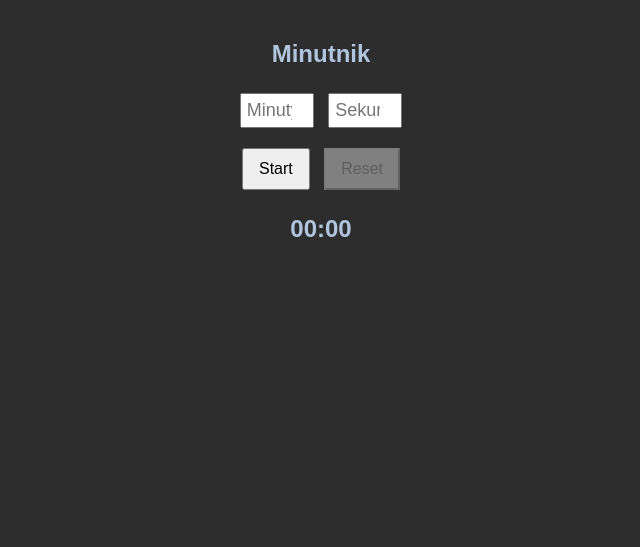
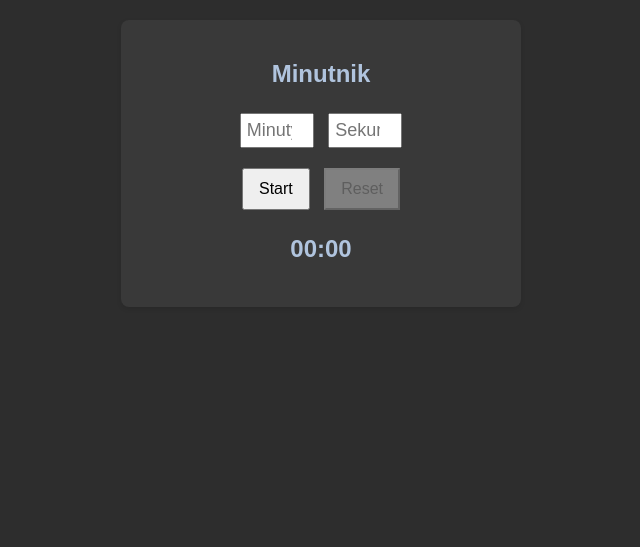
Before and after one commit to ScreamOff/ProjektZespo-owy, a Flask app: page /timer/ in a window 1280 px wide. Shown: the part 77-624 px from the top of the page, without its empty margins (319-959 px from the left). Run offline with Flask 3, Linux system fonts and the light colour scheme.

Commit message:
poprawka css

```diff
--- a/app.py
+++ b/app.py
@@ -17,11 +17,13 @@ app.register_blueprint(downloader_blueprint, url_prefix='/downloader')
 app.register_blueprint(uploader_blueprint, url_prefix='/uploader')
 app.register_blueprint(calculator_blueprint, url_prefix='/calculator')
 app.register_blueprint(player_blueprint, url_prefix='/player')
+###Ten sprint
 app.register_blueprint(notes_blueprint, url_prefix='/notes')
 app.register_blueprint(planner_blueprint, url_prefix='/planner')
 app.register_blueprint(audio_player_blueprint, url_prefix='/audio_player')
 app.register_blueprint(gallery_blueprint, url_prefix='/gallery')
 app.register_blueprint(timer_blueprint, url_prefix='/timer')
+###Następne
 @app.route('/')
 def index():
     applications = [
--- a/static/css/timer.css
+++ b/static/css/timer.css
@@ -1,6 +1,12 @@
 .timer-container {
+    margin: 20px auto;
+    max-width: 400px;
     text-align: center;
     padding: 20px;
+    background-color: var(--container-background);
+    border-radius: 8px;
+    box-shadow: 0 2px 5px rgba(0, 0, 0, 0.1);
+    box-sizing: border-box;
 }
 
 input {
```
